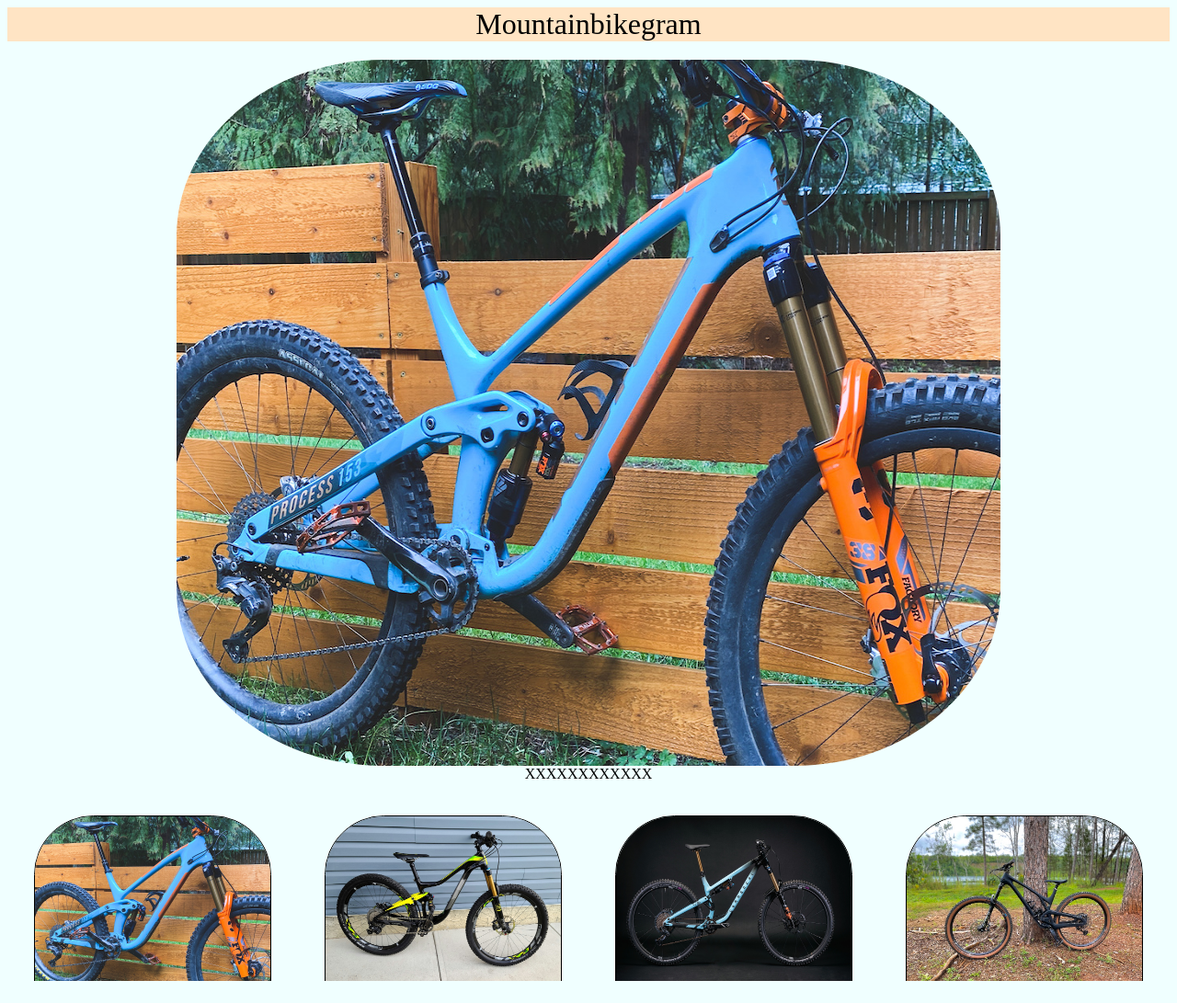
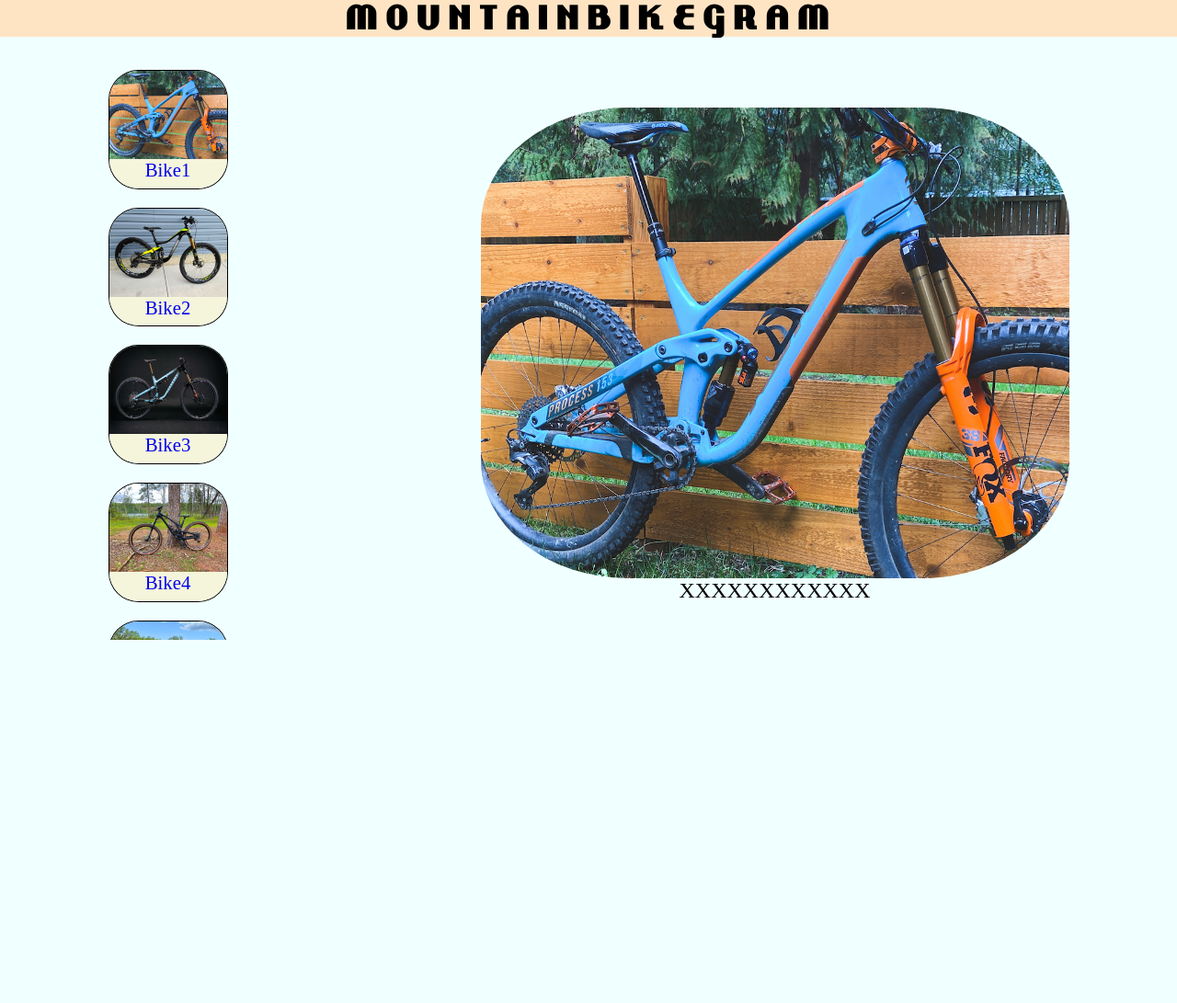
Before and after one commit to Java49PavelKryuchkov/html-css-js-introduction, a plain HTML site: page index.html in a window 1280 px wide. Shown: the whole page at 92% size. After the commit the page ends 800 px from the top, so only its background shows below. Drawn offline with Linux system fonts and the light colour scheme.

Commit message:
MTB final edit for Yuri

```diff
--- a/index.html
+++ b/index.html
@@ -9,7 +9,7 @@
 </head>
 <body>
    <header class="logo">
-    Mountainbikegram
+    M o u n t a i n b i k e g r a m
    </header>
    <main class="main-class">
     <section class="details-container">
--- a/styles/bike-styles.css
+++ b/styles/bike-styles.css
@@ -1,16 +1,36 @@
+@font-face {
+    font-family: lakeshore;
+    src: url(fonts/LAKESHOR-webfont.svg);
+    src: url(fonts/LAKESHOR-webfont.woff);
+}
+:root {
+    --thumbnails-img-width: 20vw;
+    --thumbnails-img-height: 15vw;
+    --thumbnails-title-height: calc(var(--thumbnails-img-height) * 0.33);
+}
+body, html {
+    height: 100%;
+}
+
 body {
     display: flex;
     flex-direction: column;
     background-color: azure;
+    margin: 0;
  }
  .logo  {
  font-size: 2em;
  background-color: bisque;
  display: block;
  text-align: center;
+ font-family: lakeshore;
+ text-transform: uppercase;
+
 
  }
  .main-class {
+    display: flex;
+    flex-direction: column;
 
  }
  .details-container {
@@ -42,26 +62,25 @@ body {
 
  }
  .thumbnails-item {
- width: 20vw;
- height: 20vw;
+ max-width: var(--thumbnails-img-width);
+ min-height: calc(var(--thumbnails-img-height) + var(--thumbnails-title-height));
  margin-top: 2.5vh;
  border: solid 1px black;
- overflow-x: hidden;
- overflow-y: hidden;
+ overflow: hidden;
  border-radius: 25%;
 
 
  }
  .thumbnails-image {
-     width: 20vw;
-     height: 15vw;
+     width: var(--thumbnails-img-width);
+     height: var(--thumbnails-img-height);
      display: block;
 
  }
  .thumbnails-title {
      display: block;
      text-align: center;
-     height: 5vw;
+     height: var(--thumbnails-title-height);
      background-color: beige;
 
  }
@@ -69,3 +88,50 @@ body {
     text-decoration: none;
 
  }
+
+ @media (min-width: 560px) {
+    .thumbnails-list{
+        flex-direction: column;
+        justify-content: flex-start;
+        flex-wrap: nowrap;
+        max-height: 80vh;
+        order: -1;
+    }
+
+    .main-class {
+        flex-direction: row;
+        justify-content: space-around;
+    }
+    .details-container {
+        justify-content: center;
+
+    }
+
+    .details-image {
+        width: 50vw;
+        height: 40vw;
+    }
+
+    .thumbnails-item {
+        width: calc(var(--thumbnails-img-width) * 0.5);
+        min-height: calc((var(--thumbnails-img-height) + var(--thumbnails-title-height)) * 0.5);
+        margin-right: 5vh;
+    }
+    .thumbnails-image {
+        width: calc(var(--thumbnails-img-width) * 0.5);
+        height: calc(var(--thumbnails-img-height) * 0.5);
+    }
+
+ }
+
+ @media (min-width: 900px) {
+    .logo {
+        font-size: 2.5em;
+    }
+    .details-title {
+        font-size: 1.5em;
+    }
+    .thumbnails-title {
+        font-size: 1.3em;
+    }
+ }
```
